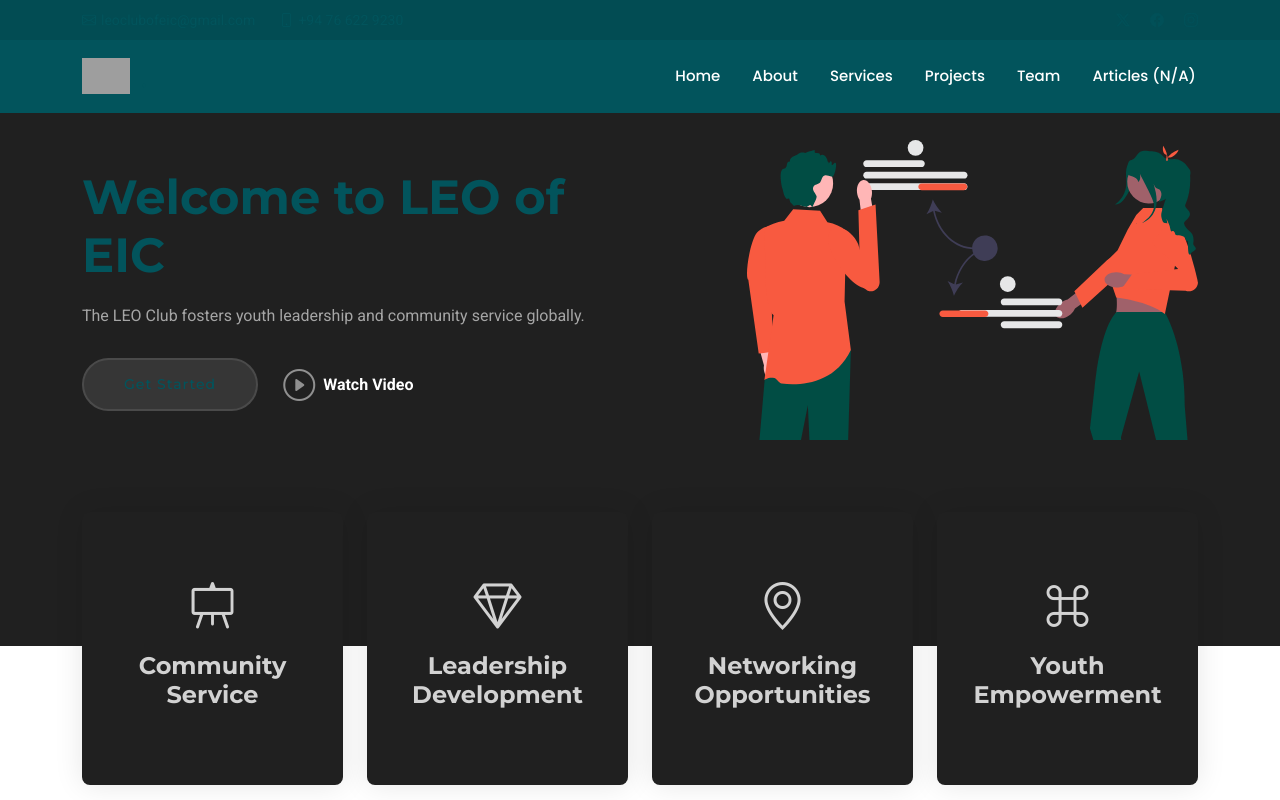
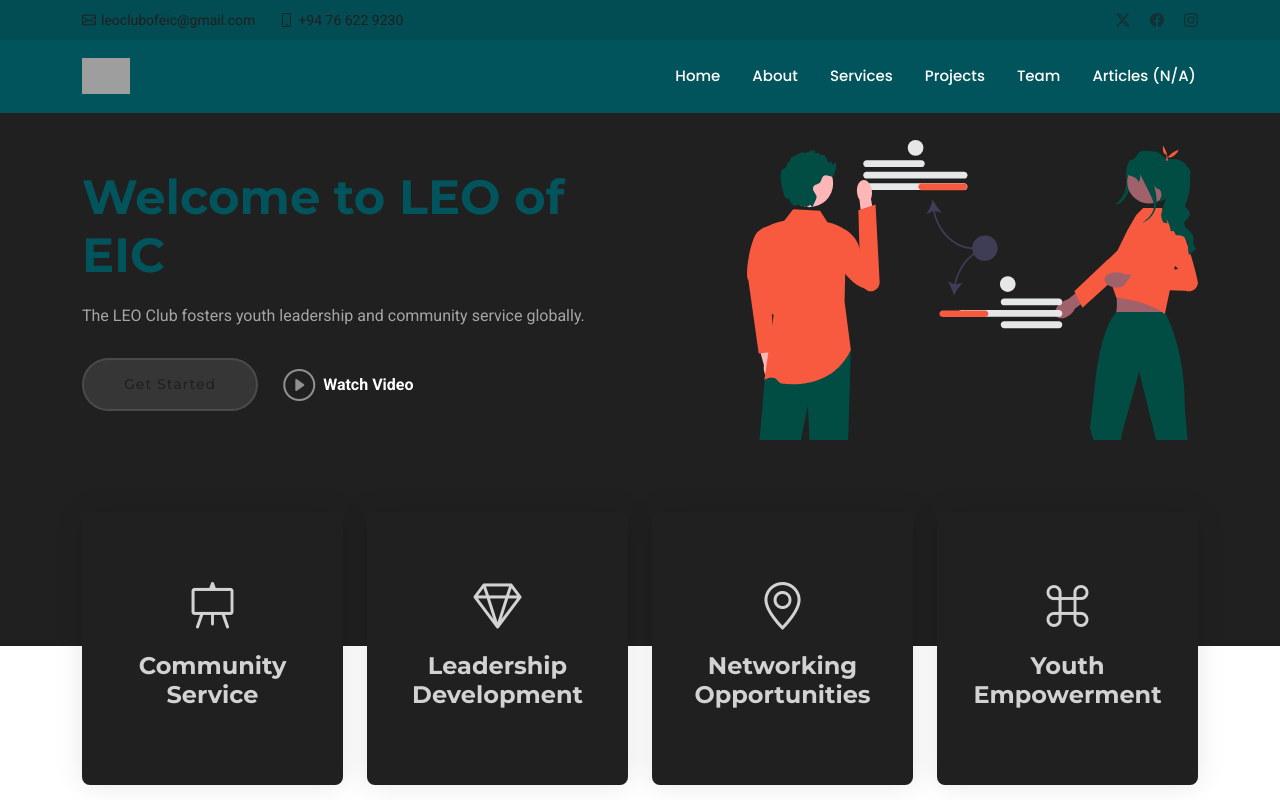
Before and after one commit to not10gamer/LEO, a plain HTML site: page index.html in a window 1280 px wide. Shown: the top 800 px of the page. Drawn offline with Linux system fonts and the light colour scheme; grey boxes are pictures that could not be loaded.

Commit message:
Update main.css

```diff
--- a/assets/css/main.css
+++ b/assets/css/main.css
@@ -24,7 +24,7 @@
   --heading-color: #02545c; /* Color for headings, subheadings and title throughout the website */
   --accent-color: #02545c; /* Accent color that represents your brand on the website. It's used for buttons, links, and other elements that need to stand out. This is light hex code.*/
   --surface-color: #2c2c2c; /* The surface color is used as a background of boxed elements within sections, such as cards, icon boxes, or other elements that require a visual separation from the global background. */
-  --contrast-color: #02545c; /* Contrast color for text, ensuring readability against backgrounds of accent, heading, or default colors. */
+  --contrast-color: #202020; /* Contrast color for text, ensuring readability against backgrounds of accent, heading, or default colors. */
 }
 
 /* Nav Menu Colors - The following color variables are used specifically for the navigation menu. They are separate from the global colors to allow for more customization options */
@@ -60,7 +60,7 @@
   --heading-color: #02545c;
   --accent-color: #02545c;
   --surface-color: #2c2c2c;
-  --contrast-color: #02545c;
+  --contrast-color: #202020;
 }
 
 /* Smooth scroll */
```
